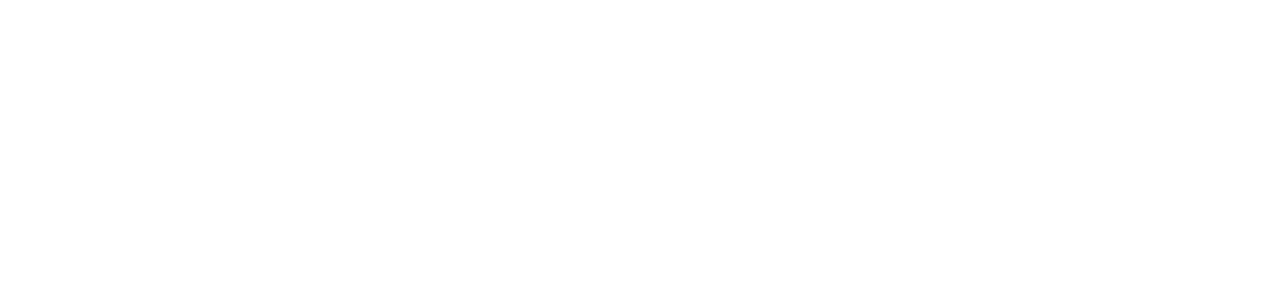
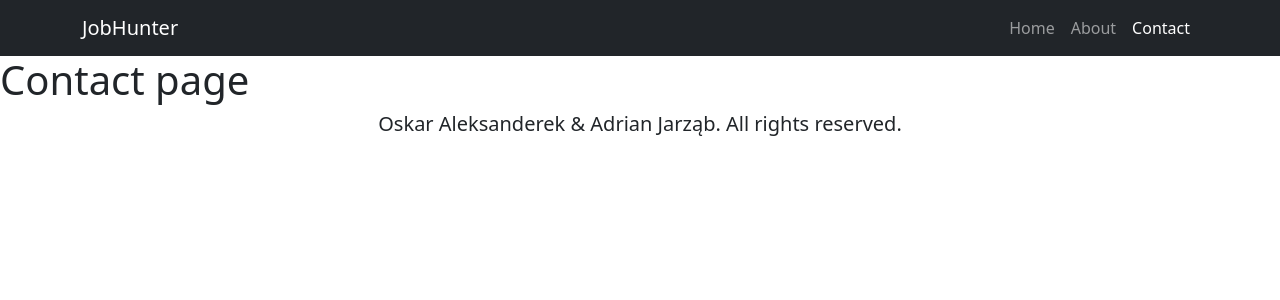
Before and after one commit to Adrian-Jarzab-And-Oskar-Aleksanderek/jobhunter, a React (Vite) app in the folder Frontend/: page /contact in a window 1280 px wide. Before the commit this address had no page. Shown: the top 300 px of the page. Built offline with nearby package versions, Linux system fonts and the light colour scheme.

Commit message:
added Navigation component and andded it to all pages

```diff
--- a/Frontend/src/App.tsx
+++ b/Frontend/src/App.tsx
@@ -1,5 +1,8 @@
 import { BrowserRouter as Router, Route, Routes } from 'react-router-dom'
-import HomePage from './Pages/HomePage'
+import HomePage from "./pages/HomePage.tsx";
+import AboutPage from "./pages/AboutPage.tsx";
+import ContactPage from "./pages/ContactPage.tsx";
+import NoPage from "./pages/NoPage.tsx";
 function App() {
 
   return (
@@ -7,6 +10,9 @@
           <Router>
               <Routes>
                   <Route path="/" element={<HomePage />} />
+                  <Route path="/about" element={<AboutPage />} />
+                  <Route path="/contact" element={<ContactPage />} />
+                  <Route path="*" element={<NoPage />} />
               </Routes>
           </Router>
     </>
--- /dev/null
+++ b/Frontend/src/components/Navigation.tsx
@@ -0,0 +1,29 @@
+import 'react-bootstrap';
+import { Container, Nav, Navbar } from 'react-bootstrap';
+import { LinkContainer } from 'react-router-bootstrap';
+
+const Navigation = () => {
+    return (
+        <Navbar bg="dark" variant="dark" expand="lg" className="sticky-top">
+            <Container>
+                <Navbar.Brand className="me-auto" href="/">JobHunter</Navbar.Brand>
+                <Navbar.Toggle aria-controls="basic-navbar-nav" />
+                <Navbar.Collapse id="basic-navbar-nav">
+                    <Nav className="ms-auto">
+                        <LinkContainer to="/">
+                            <Nav.Link>Home</Nav.Link>
+                        </LinkContainer>
+                        <LinkContainer to="/about">
+                            <Nav.Link>About</Nav.Link>
+                        </LinkContainer>
+                        <LinkContainer to="/contact">
+                            <Nav.Link>Contact</Nav.Link>
+                        </LinkContainer>
+                    </Nav>
+                </Navbar.Collapse>
+            </Container>
+        </Navbar>
+    );
+};
+
+export default Navigation;
--- a/Frontend/src/pages/AboutPage.tsx
+++ b/Frontend/src/pages/AboutPage.tsx
@@ -1,6 +1,13 @@
+import Navigation from "../components/Navigation.tsx";
+import Footer from "../components/Footer.tsx";
+
 const AboutPage = () => {
     return (
-        <h1>About page</h1>
+        <>
+            <Navigation />
+            <h1>About page</h1>
+            <Footer />
+        </>
     )
 }
 
--- a/Frontend/src/pages/ContactPage.tsx
+++ b/Frontend/src/pages/ContactPage.tsx
@@ -1,6 +1,13 @@
+import Navigation from "../components/Navigation.tsx";
+import Footer from "../components/Footer.tsx";
+
 const ContactPage = () => {
     return (
-        <h1>Contact page</h1>
+        <>
+            <Navigation/>
+            <h1>Contact page</h1>
+            <Footer/>
+        </>
     )
 }
 
--- a/Frontend/src/pages/HomePage.tsx
+++ b/Frontend/src/pages/HomePage.tsx
@@ -1,30 +1,12 @@
 import 'react-bootstrap';
-import { Container, Nav, Navbar } from 'react-bootstrap';
-import { LinkContainer } from 'react-router-bootstrap';
+import { Container } from 'react-bootstrap';
 import Footer from '../components/Footer';
+import Navigation from "../components/Navigation.tsx";
 
 const HomePage = () => {
     return (
         <>
-            <Navbar bg="dark" variant="dark" expand="lg" className="sticky-top">
-                <Container>
-                    <Navbar.Brand className="me-auto" href="/">JobHunter</Navbar.Brand>
-                    <Navbar.Toggle aria-controls="basic-navbar-nav" />
-                    <Navbar.Collapse id="basic-navbar-nav">
-                        <Nav className="ms-auto">
-                            <LinkContainer to="/">
-                                <Nav.Link>Home</Nav.Link>
-                            </LinkContainer>
-                            <LinkContainer to="/about">
-                                <Nav.Link>About</Nav.Link>
-                            </LinkContainer>
-                            <LinkContainer to="/contact">
-                                <Nav.Link>Contact</Nav.Link>
-                            </LinkContainer>
-                        </Nav>
-                    </Navbar.Collapse>
-                </Container>
-            </Navbar>
+            <Navigation />
             <Container>
                 <p> Lorem ipsum dolor sit amet, consectetur adipiscing elit. Aliquam fringilla cursus libero id feugiat.
                     Vivamus venenatis maximus ligula, sed laoreet velit maximus non. In pretium nunc non enim dapibus
```
Also changed, not shown: Frontend/src/pages/LoginPage.tsx (+8 -1 lines).
